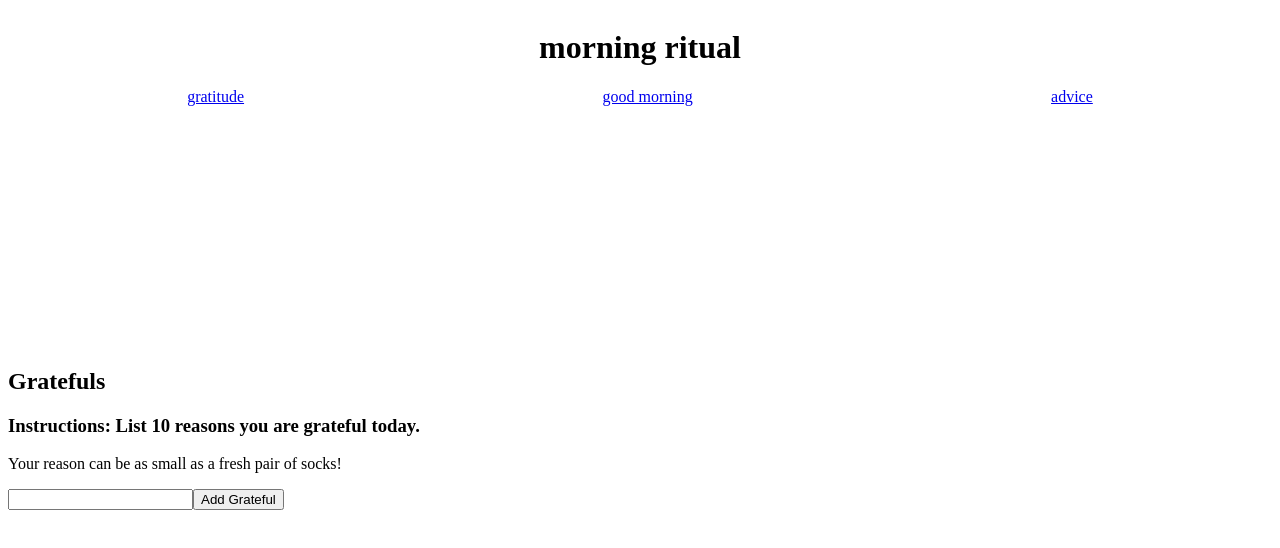
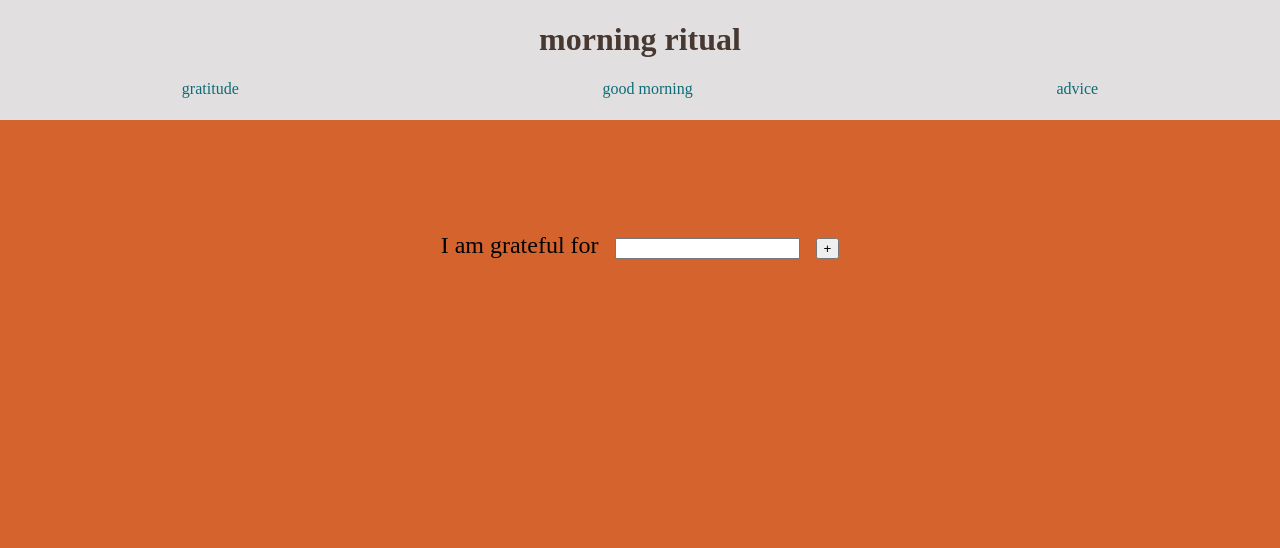
Before and after one commit to katlynhutson/morning-ritual, a React (Create React App) app: page /gratefuls in a window 1280 px wide. Shown: the top 548 px of the page. Built offline with nearby package versions, Linux system fonts and the light colour scheme.

Commit message:
Style the home page and the gratitiude list, make cutom themed colors from the picture

```diff
--- a/src/App.js
+++ b/src/App.js
@@ -1,7 +1,10 @@
 import { Routes, Route } from 'react-router-dom';
+import { useState } from 'react';
 
 import './Style/header.css';
 import './Style/good-morning.css';
+import './Style/advice.css';
+import './Style/gratitude.css';
 
 import Nav from './Components/Nav';
 import GoodMorning from './Components/GoodMorning';
@@ -10,18 +13,27 @@ import BackUpAdvice from './BackUpComponent/BackUpAdvice';
 import Gratefuls from './Components/Gratefuls/Gratefuls';
 
 function App() {
+	// Julio and Tyler advised me to lift state to store gratitude list
+	const [gratefuls, setGratefuls] = useState([]);
 	return (
 		<>
 			<header>
 				<h1 className='title'>morning ritual</h1>
 				<Nav />
 			</header>
-			<Routes>
-				<Route path='/' element={<GoodMorning />} />
-				{/* <Route path='/advice' element={<Advice />} /> */}
-				<Route path='/advice' element={<BackUpAdvice />} />
-				<Route path='/gratefuls' element={<Gratefuls />} />
-			</Routes>
+			<main>
+				<Routes>
+					<Route path='/' element={<GoodMorning />} />
+					{/* <Route path='/advice' element={<Advice />} /> */}
+					<Route path='/advice' element={<BackUpAdvice />} />
+					<Route
+						path='/gratefuls'
+						element={
+							<Gratefuls gratefuls={gratefuls} setGratefuls={setGratefuls} />
+						}
+					/>
+				</Routes>
+			</main>
 		</>
 	);
 }
--- a/src/BackUpComponent/BackUpAdvice.js
+++ b/src/BackUpComponent/BackUpAdvice.js
@@ -4,8 +4,8 @@ function BackUpAdvice(props) {
 	const random = Math.floor(Math.random() * (adviceData.length - 1));
 
 	return (
-		<div>
-			<p>{adviceData[random].slip.advice}</p>
+		<div className='advice-container'>
+			<p className='advice-quote'>{`"${adviceData[random].slip.advice}"`}</p>
 		</div>
 	);
 }
--- a/src/Components/Advice.js
+++ b/src/Components/Advice.js
@@ -18,8 +18,8 @@ function Advice(props) {
 	}
 
 	return (
-		<div>
-			<p>{advice.slip.advice}</p>
+		<div className='advice-container'>
+			<p className='advice-quote'>{`"${advice.slip.advice}"`}</p>
 		</div>
 	);
 }
--- a/src/Components/GoodMorning.js
+++ b/src/Components/GoodMorning.js
@@ -1,9 +1,11 @@
 function GoodMorning(props) {
 	return (
-		<div className='goodmorning'>
-			<p className='go'>go</p>
-			<p className='od'>od</p>
-			<p className='morning'>morning</p>
+		<div className='gm-container'>
+			<div className='goodmorning'>
+				<p className='goo'>goo</p>
+				<p className='d'>d</p>
+				<p className='morning'>morning</p>
+			</div>
 		</div>
 	);
 }
--- a/src/Components/Gratefuls/Form.js
+++ b/src/Components/Gratefuls/Form.js
@@ -16,8 +16,15 @@ function Form(props) {
 
 	return (
 		<form onSubmit={handleSubmit}>
-			<input type='text' onChange={handleChange} value={newGrateful} />
-			<input type='submit' value='Add Grateful' />
+			<label for='gratefuls'>I am grateful for</label>
+			<input
+				type='text'
+				onChange={handleChange}
+				value={newGrateful}
+				id='gratefuls'
+			/>
+
+			<input type='submit' value='+' className='button' />
 		</form>
 	);
 }
--- a/src/Components/Gratefuls/Gratefuls.js
+++ b/src/Components/Gratefuls/Gratefuls.js
@@ -1,16 +1,13 @@
 import Form from './Form';
 import List from './List';
-import { useState } from 'react';
 
 function Gratefuls(props) {
-	const [gratefuls, setGratefuls] = useState([]);
 	return (
-		<div>
-			<h2>Gratefuls</h2>
-			<h3>Instructions: List 10 reasons you are grateful today.</h3>
-			<p>Your reason can be as small as a fresh pair of socks!</p>
-			<Form gratefuls={gratefuls} setGratefuls={setGratefuls} />
-			<List gratefuls={gratefuls} />
+		<div className='list-bg'>
+			<div className='gratitude-list'>
+				<Form gratefuls={props.gratefuls} setGratefuls={props.setGratefuls} />
+				<List gratefuls={props.gratefuls} />
+			</div>
 		</div>
 	);
 }
--- a/src/Style/advice.css
+++ b/src/Style/advice.css
@@ -0,0 +1,6 @@
+.advice-quote {
+	text-align: left;
+	margin-right: 8rem;
+	margin-left: 3rem;
+	font-size: 3rem;
+}
--- a/src/Style/good-morning.css
+++ b/src/Style/good-morning.css
@@ -2,24 +2,53 @@
 	display: grid;
 	grid-template-rows: repeat(2 1fr);
 	grid-template-columns: repeat(2 1fr);
-	/* font-size: 6rem; */
+	font-size: 7.5rem;
+	color: var(--orange);
+
+	justify-content: center;
+	padding-top: 15rem;
 }
 
-.go {
+.goo {
 	grid-row: 1 / span 1;
 	grid-column: 1 / span 1;
 	text-align: right;
-	margin: 0px;
+
+	margin-top: 0px;
+	margin-left: 0px;
+	margin-right: 0px;
+	margin-bottom: -20px;
 }
 
-.od {
+.d {
 	grid-row: 1 / span 1;
 	grid-column: 2 / span 1;
-	margin: 0px;
+	margin-top: 0px;
+	margin-left: 1px;
+	margin-right: 0px;
+	margin-bottom: -20px;
 }
 
 .morning {
 	grid-row: 2 / span 1;
 	grid-column: 2 / span 1;
-	margin: 0px;
+
+	margin-top: -40px;
+	margin-left: 1px;
+	margin-right: 0px;
+	margin-bottom: 0px;
 }
+
+/* I used the CSS mockup from week one as a reference on styling the background image */
+.gm-container {
+	height: 100vh;
+	background-image: url('../images/good-morning.jpg');
+	background-size: cover;
+	-webkit-background-size: cover;
+	-moz-background-size: cover;
+	-o-background-size: cover;
+	background-size: cover;
+	background-attachment: scroll;
+	background-repeat: no-repeat;
+	background-position: bottom 0px right 0px;
+}
--- a/src/Style/gratitude.css
+++ b/src/Style/gratitude.css
@@ -0,0 +1,35 @@
+.list-bg {
+	background-color: var(--orange);
+	height: 100vh;
+	width: 100vw;
+}
+
+.gratitude-list {
+	margin-left: 11rem;
+	margin-right: 11rem;
+	padding-top: 7rem;
+	font-size: 1.5rem;
+}
+
+form {
+	text-align: center;
+}
+
+form label {
+	margin-right: 1rem;
+}
+
+form .button {
+	margin-left: 1rem;
+}
+
+.gratitude-list ul {
+	list-style: decimal;
+	margin-left: 1rem;
+	padding-left: 1rem;
+}
+
+.gratitude-list li {
+	padding-left: 1rem;
+	margin-bottom: 1.25rem;
+}
--- a/src/Style/header.css
+++ b/src/Style/header.css
@@ -2,7 +2,7 @@ header {
 	display: grid;
 	grid-template-rows: 2fr 1fr;
 	grid-template-columns: repeat(3 1fr);
-	margin-bottom: 15rem;
+	background-color: var(--gray);
 }
 
 .title {
@@ -10,6 +10,7 @@ header {
 	grid-column: 2 / span 1;
 	text-align: center;
 	justify-content: center;
+	color: var(--brown);
 }
 
 nav {
@@ -44,3 +45,8 @@ nav li {
 	text-align: center;
 	justify-content: center;
 }
+
+a {
+	color: var(--teal);
+	text-decoration: none;
+}
--- a/src/index.css
+++ b/src/index.css
@@ -1,3 +1,15 @@
-/* * {
-	border: solid red 1px;
-} */
+html {
+	background-color: var(--gray);
+}
+
+body {
+	margin: 0px;
+}
+
+:root {
+	--brown: rgb(71, 56, 49);
+	--gray: rgb(225, 223, 224);
+	--orange: rgb(213, 99, 45);
+	--aqua: rgb(80, 207, 214);
+	--teal: rgb(12, 109, 118);
+}
```
Also changed, not shown: 1 other file (tests, documents, lock files or other folders).
